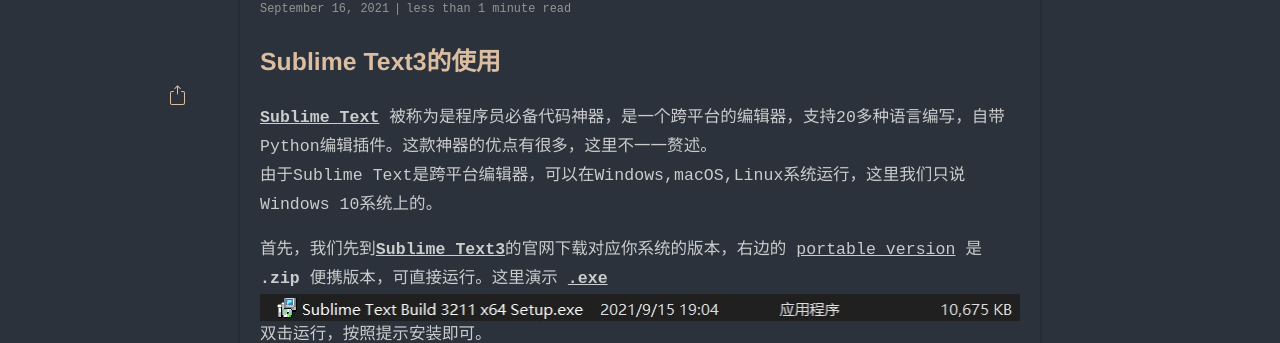
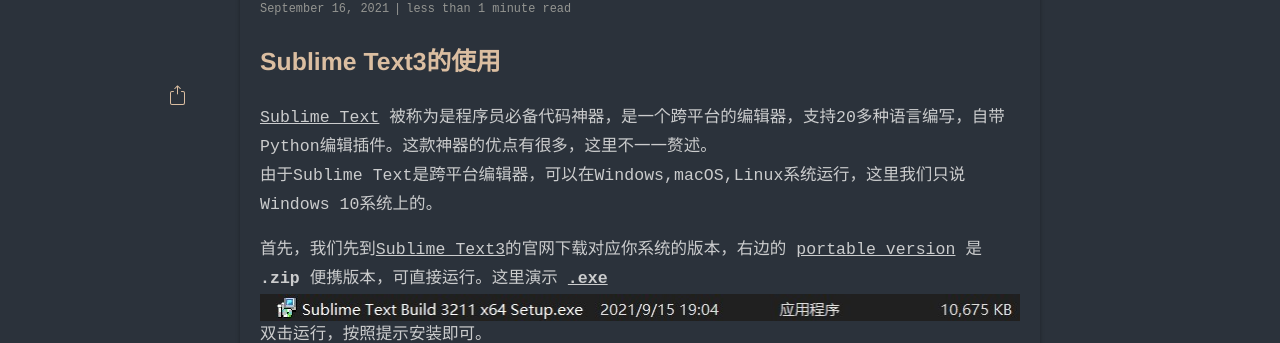
Before and after one commit to Dsmtyu/Dsmtyu.github.io, a Jekyll site: the page built from _posts/2021-09-15-安装SublimeText3以及配置C语言编译环境.md, in a window 1280 px wide. Shown: the part 811-1154 px from the top of the page. Built offline with Jekyll 4.4.1, drawn with Linux system fonts in a browser that asks for light colours; some web fonts are replaced; comment, search, counter and statistics services are not loaded.

```diff
--- a/_posts/2021-09-15-安装SublimeText3以及配置C语言编译环境.md
+++ b/_posts/2021-09-15-安装SublimeText3以及配置C语言编译环境.md
@@ -10,10 +10,10 @@ tags: [Sublime Text3]
 author: Albert
 ---
 ## Sublime Text3的使用
-[__Sublime Text__](https://baike.baidu.com/item/Sublime%20Text) 被称为是程序员必备代码神器，是一个跨平台的编辑器，支持20多种语言编写，自带Python编辑插件。这款神器的优点有很多，这里不一一赘述。
+[Sublime Text](https://baike.baidu.com/item/Sublime%20Text) 被称为是程序员必备代码神器，是一个跨平台的编辑器，支持20多种语言编写，自带Python编辑插件。这款神器的优点有很多，这里不一一赘述。
 由于Sublime Text是跨平台编辑器，可以在Windows,macOS,Linux系统运行，这里我们只说Windows 10系统上的。
 
-首先，我们先到[__Sublime Text3__](https://www.sublimetext.com/3)的官网下载对应你系统的版本，右边的 [portable version](https://download.sublimetext.com/Sublime%20Text%20Build%203211%20x64.zip) 是 __.zip__ 便携版本，可直接运行。这里演示 [__.exe__](https://download.sublimetext.com/Sublime%20Text%20Build%203211%20x64%20Setup.exe)
+首先，我们先到[Sublime Text3](https://www.sublimetext.com/3)的官网下载对应你系统的版本，右边的 [portable version](https://download.sublimetext.com/Sublime%20Text%20Build%203211%20x64.zip) 是 __.zip__ 便携版本，可直接运行。这里演示 [__.exe__](https://download.sublimetext.com/Sublime%20Text%20Build%203211%20x64%20Setup.exe)
 ![image](../assets/img/posts/20210915/exe.jpg)
 双击运行，按照提示安装即可。
 安装之后进去，按下 __Crtl+~__ 调出命令输入以下代码
```
